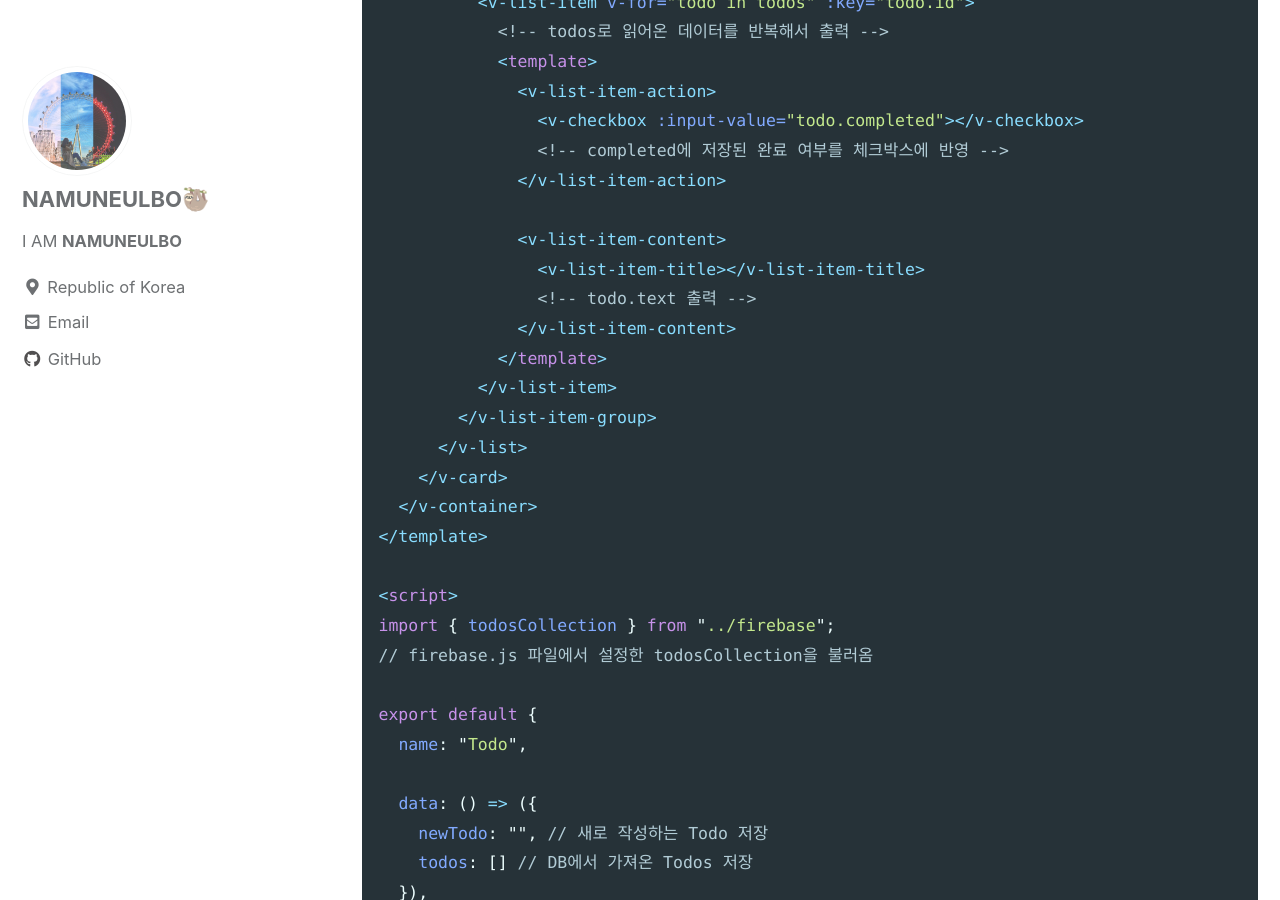
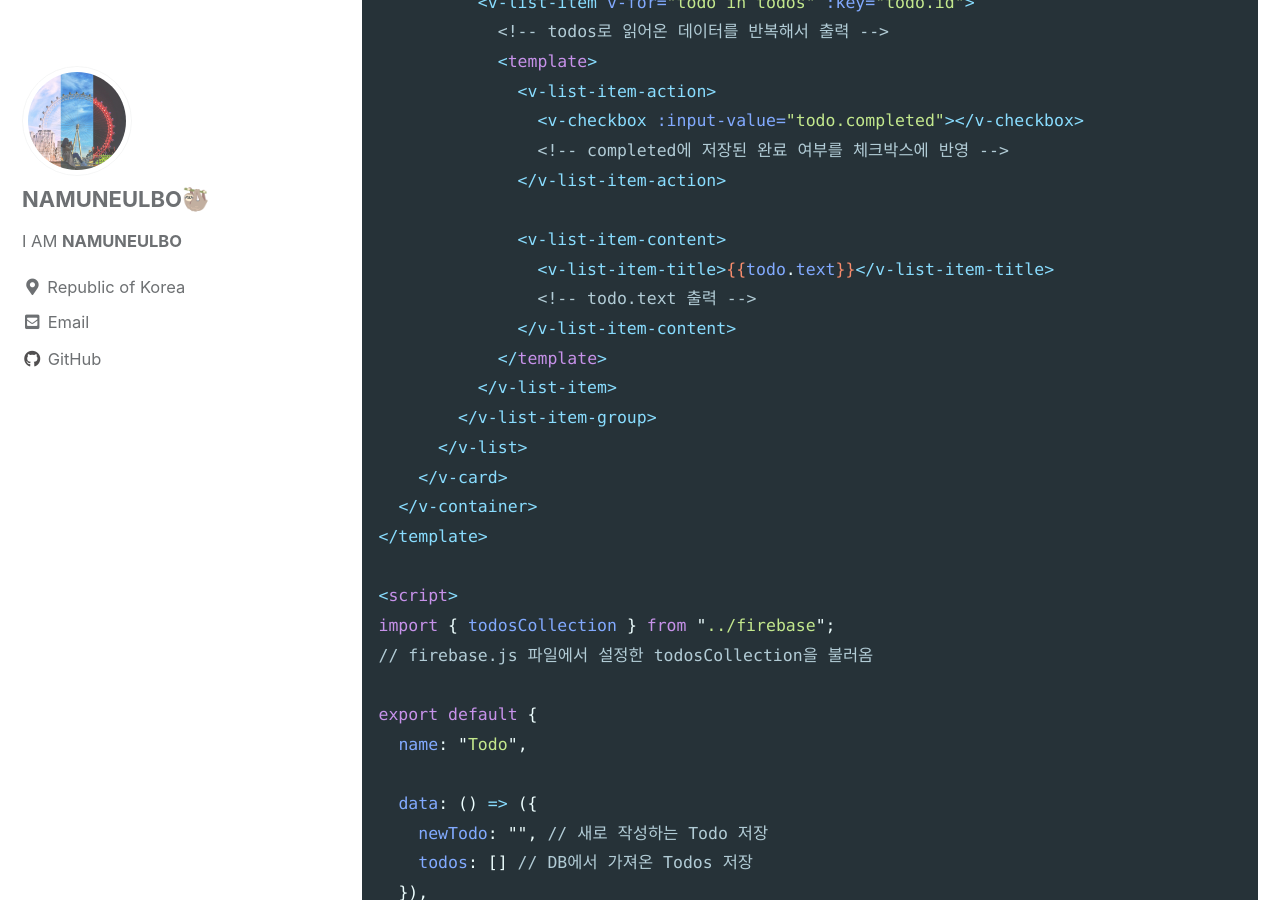
Before and after one commit to leesk9719/mostsimple.github.io, a Jekyll site: the page built from _posts/2020-04-13-Todo List App 만들기 Vue.js Vuefire Firebase Cloud Firestore Database 연동.md, in a window 1280 px wide and 900 px high, scrolled down 15488 px. Built offline with Jekyll 4.4.1, drawn with Linux system fonts in a browser that asks for light colours; cached includes are drawn as plain includes; comment, search, counter and statistics services are not loaded; some of the changed text lies outside the part shown.

Commit message:
코드 수정

````diff
--- a/_posts/2020-04-13-Todo List App 만들기 Vue.js Vuefire Firebase Cloud Firestore Database 연동.md
+++ b/_posts/2020-04-13-Todo List App 만들기 Vue.js Vuefire Firebase Cloud Firestore Database 연동.md
@@ -27,9 +27,9 @@ Vue.js 공부를 하면서 프로젝트를 시작하는 과정을 기록합니
 
 ### 1. Firebase와 Vuefire 설치
 
-~~~shell
+```shell
 $ npm install firebase vuefire
-~~~
+```
 
    명령어를 입력하면 Vue 프로젝트에 Firebase와 Vuefire가 추가됩니다.
 
@@ -57,7 +57,7 @@ $ npm install firebase vuefire
 
 
 #### 3-2. firebase.js 생성
-~~~javascript
+```javascript
 // /src/Firebase.js
 import { initializeApp } from "firebase";
 
@@ -77,12 +77,12 @@ const app = initializeApp(firebaseConfig);
 export const db = app.firestore();
 export const todosCollection = db.collection("todos");
 // db에서 가져올 컬렉션 이름을 'todos'로 설정
-~~~
+```
 
 
 #### 3-3. main.js 수정
 
-~~~javascript
+```javascript
 // /src/main.js
 import Vue from "vue";
 import App from "./App.vue";
@@ -100,7 +100,7 @@ new Vue({
   vuetify,
   render: h => h(App)
 }).$mount("#app");
-~~~
+```
 
 ****
 
@@ -141,13 +141,13 @@ new Vue({
 #### 5-1.  컬렉션 ID 지정
    - [+ 컬렉션 시작] 클릭
    - 3-2에서 설정한 'todos'를 컬렉션 ID에 입력
-~~~javascript
+```javascript
 // /src/Firebase.js
 ...
 export const todosCollection = db.collection('todos');
 // db에서 가져올 컬렉션 이름을 'todos'로 설정
 ...
-~~~
+```
 ![image-20200412025411455](/assets/images/200413/image-20200412025125996.png)
    - [다음] 클릭
 
@@ -166,7 +166,7 @@ export const todosCollection = db.collection('todos');
 #### 6-1. Todo.vue 생성
    - Vuetify Form과 List 문서를 참고해서 기본적인 구조 생성
 
-~~~vue
+```vue
 // /src/components/Todo.vue
 <template>
   <v-container>
@@ -216,10 +216,10 @@ export default {
   methods: {}
 };
 </script>
-~~~
+```
 
 #### 6-2. App.vue 수정
-~~~vue
+```vue
 // /src/App.vue
 <template>
   <v-app>
@@ -241,7 +241,7 @@ export default {
   }
 };
 </script>
-~~~
+```
 
 #### 6-3. 실행 결과
 ![image-20200412224933045](/assets/images/200413/image-20200412224933045.png)
@@ -250,7 +250,7 @@ export default {
 #### 7-1. Read
    - Todo.vue 수정
 
-     ~~~vue
+     ```vue
      // /src/components/Todo.vue
       <template>
        <v-container>
@@ -296,7 +296,7 @@ export default {
                    </v-list-item-action>
 
                    <v-list-item-content>
-                     <v-list-item-title>{{todo.text}}</v-list-item-title>
+                     <v-list-item-title>{% raw %}{{todo.text}}{% endraw %}</v-list-item-title>
                      <!-- todo.text 출력 -->
                    </v-list-item-content>
                  </template>
@@ -329,7 +329,7 @@ export default {
        methods: {}
      };
      </script>
-     ~~~
+     ```
 
    - 실행 결과
      completed의 false 값과 text의 "Test Todo" 값을 불러온 모습
@@ -338,7 +338,7 @@ export default {
 #### 7-2. Create
    - Todo.vue 수정
 
-     ~~~vue
+     ```vue
      // /src/components/Todo.vue
       <template>
        <v-container>
@@ -366,7 +366,7 @@ export default {
                    </v-list-item-action>
 
                    <v-list-item-content>
-                     <v-list-item-title>{{todo.text}}</v-list-item-title>
+                     <v-list-item-title>{% raw %}{{todo.text}}{% endraw %}</v-list-item-title>
                    </v-list-item-content>
                  </template>
                </v-list-item>
@@ -417,7 +417,7 @@ export default {
        }
      };
      </script>
-     ~~~
+     ```
 
 
    - 실행 결과
@@ -427,7 +427,7 @@ export default {
 #### 7-3. Update
    - Todo.vue 수정
 
-     ~~~vue
+     ```vue
       // /src/components/Todo.vue
       <template>
        <v-container>
@@ -459,7 +459,7 @@ export default {
                    </v-list-item-action>
 
                    <v-list-item-content>
-                     <v-list-item-title>{{todo.text}}</v-list-item-title>
+                     <v-list-item-title>{% raw %}{{todo.text}}{% endraw %}</v-list-item-title>
                    </v-list-item-content>
                  </template>
                </v-list-item>
@@ -520,7 +520,7 @@ export default {
        }
      };
      </script>
-     ~~~
+     ```
    - 실행 결과
      체크박스 클릭시 실시간으로 DB 값이 변경되는 것 확인
 ![image-20200413001306835](/assets/images/200413/image-20200413000054790.png)
@@ -528,7 +528,7 @@ export default {
 #### 7-4. Delete
    - Todo.vue 수정
 
-     ~~~vue
+     ```vue
       // /src/components/Todo.vue
       <template>
        <v-container>
@@ -559,7 +559,7 @@ export default {
                    </v-list-item-action>
 
                    <v-list-item-content>
-                     <v-list-item-title>{{todo.text}}</v-list-item-title>
+                     <v-list-item-title>{% raw %}{{todo.text}}{% endraw %}</v-list-item-title>
                    </v-list-item-content>
 
                    <!-- delete 버튼 -->
@@ -630,7 +630,7 @@ export default {
        }
      };
      </script>
-     ~~~
+     ```
    - 실행 결과
      삭제 버튼 클릭시 실시간으로 DB에서 삭제되는 것 확인
 ![image-20200413002831112](/assets/images/200413/image-20200413002831112.png)
````
Also changed, not shown: _posts/2020-03-29-Vue.js 시작하기 Vue.js Vue Router Vue CLI 뷰 프로젝트 만들기.md (+14 -14 lines), _posts/2020-03-29-Vue.js 시작하기 Vue.js Vue Router Vue CLI 프로젝트에 Vuetify 추가하기.md (+4 -4 lines).
